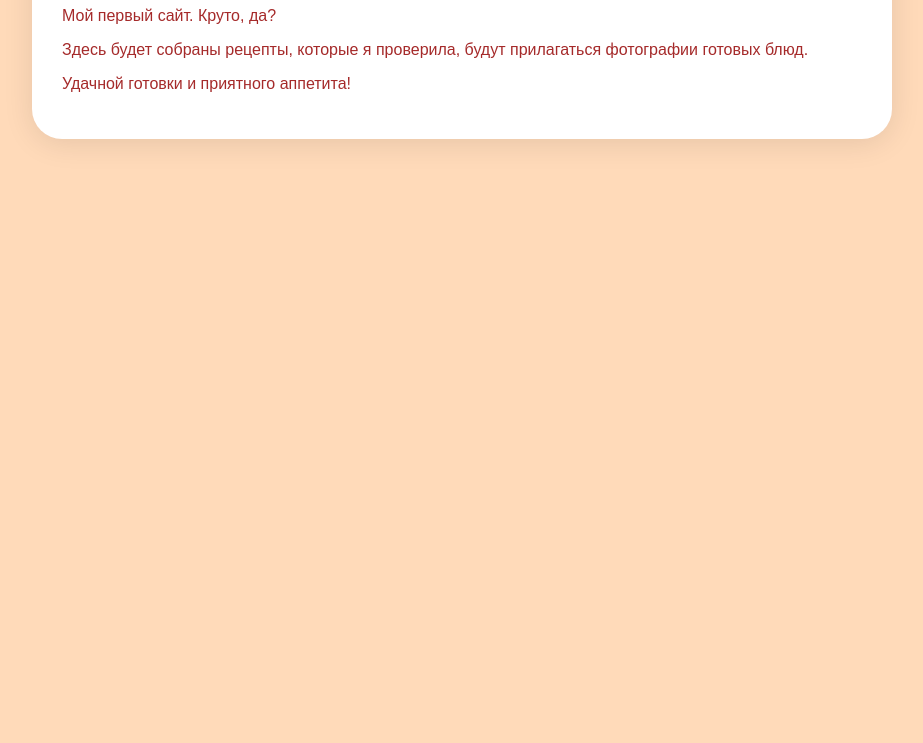
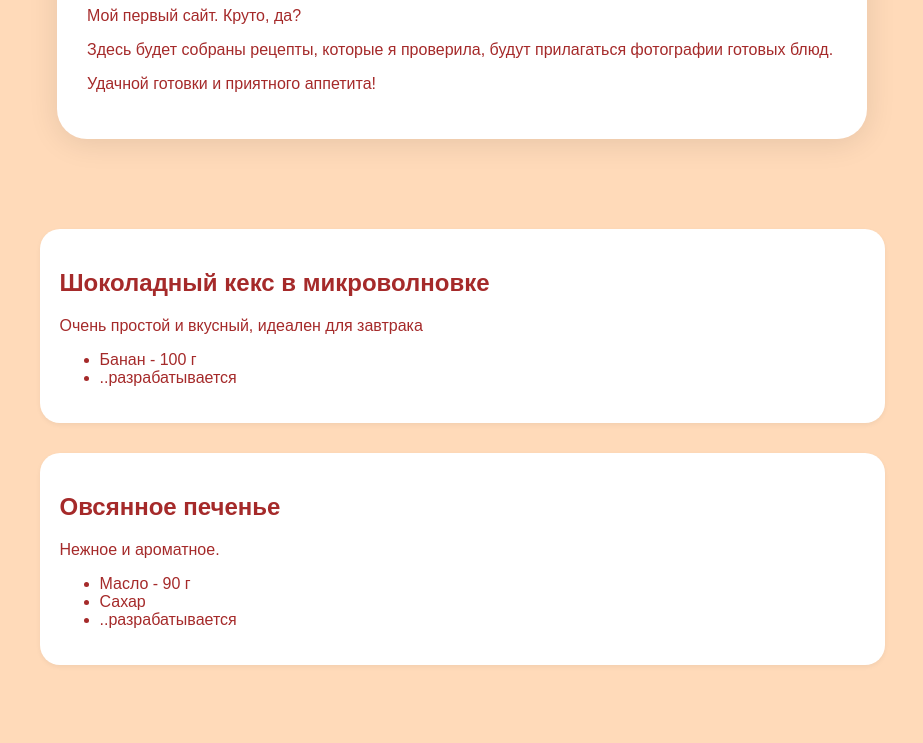
Before and after one commit to bvzgjkmpjdfntkz79-sketch/whity, a plain HTML site: page index.html in a window 1280 px wide. Shown: the part 151-894 px from the top of the page, without its empty margins (178-1101 px from the left). Before the commit the page ends 800 px from the top, so only its background shows below. Drawn offline with Linux system fonts and the light colour scheme.

Commit message:
Add files via upload

```diff
--- a/index.html
+++ b/index.html
@@ -9,15 +9,29 @@
     color: #A52A2A;
     background-color: #FFDAB9;
     padding: 40px;
+  }
+  .container + .recipe-card {
+    margin-top: 90px; /* Этот отступ применится ТОЛЬКО к первой карточке после контейнера */
+}
     .container {
-    max-width: 800px; /* Ширина текста не больше 600 пикселей */
+    max-width: 750px; /* Ширина текста не больше 600 пикселей */
     margin: 0 auto; /* Центрируем этот блок на экране */
     background-color: white; /* Белая подложка, чтобы текст не сливался с фоном */
     padding: 30px; /* Внутренние отступы внутри белой карточки */
     border-radius: 30px; /* Закругленные углы */
     box-shadow: 0 4px 30px rgba(0,0,0,0.1); /* Легкая тень для объема */
-}
-  }
+    }
+    .recipe-card {
+    background-color: white; /* Белый фон */
+    padding: 20px; /* Внутренние отступы */
+    border-radius: 20px; /* Закругленные углы */
+    margin-top: 30px; /* Отступ сверху (чтобы карточки не слипались) */
+    margin-bottom: 30px;
+    margin-left: auto;
+    margin-right: auto;
+    max-width: 805px;
+    box-shadow: 0 2px 5px rgba(0,0,0,0.05); /* Легкая тень */
+    }
 </style>
 </head>
 <body>
@@ -27,5 +41,24 @@
     <p>Здесь будет собраны рецепты, которые я проверила, будут прилагаться фотографии готовых блюд.
     <p>Удачной готовки и приятного аппетита!</p>
     </div>
+    <div class="recipe-card">
+            <h2>Шоколадный кекс в микроволновке</h2>
+            <p>Очень простой и вкусный, идеален для завтрака</p>
+            <ul>
+                <li>Банан - 100 г</li>
+                <li>..разрабатывается</li>
+            </ul>
+        </div>
+
+        <!-- ВТОРОЙ РЕЦЕПТ -->
+        <div class="recipe-card">
+            <h2>Овсянное печенье</h2>
+            <p>Нежное и ароматное.</p>
+            <ul>
+                <li>Масло - 90 г</li>
+                <li>Сахар </li>
+                <li>..разрабатывается</li>
+            </ul>
+        </div>
   </body>
 </html>
```
